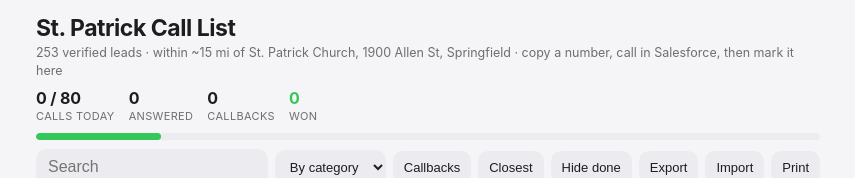
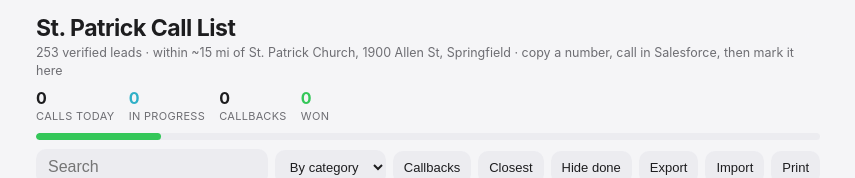
Before and after one commit to abechaunce2/springfield-call-list, a plain HTML site: page index.html in a window 1280 px wide. Shown: the top 178 px of the page, without its empty margins (212-1067 px from the left). Drawn offline with Linux system fonts and the light colour scheme.

Commit message:
Add In Progress status; Not now = red; scoreboard tracks pipeline (In Progress + Won)

```diff
--- a/index.html
+++ b/index.html
@@ -366,13 +366,14 @@ LEADS.forEach(l=>{const m=TOWNMI[l.t]||[12,2];l.mi=m[0];l.tier=m[1];l.dig=l.p.re
 const STATUS={
   noanswer:{lbl:"No answer",c:"var(--muted)"},
   leftmsg:{lbl:"Left msg",c:"var(--blue)"},
-  answered:{lbl:"Answered",c:"var(--teal)"},
+  answered:{lbl:"Answered",c:"var(--purple)"},
   callback:{lbl:"Callback",c:"var(--orange)"},
-  notnow:{lbl:"Not now",c:"var(--purple)"},
+  inprogress:{lbl:"In Progress",c:"var(--teal)"},
+  notnow:{lbl:"Not now",c:"var(--red)"},
   won:{lbl:"WON",c:"var(--green)"},
   called:{lbl:"Called",c:"var(--muted)"}
 };
-const ORDER=["noanswer","leftmsg","answered","callback","notnow","won"];
+const ORDER=["noanswer","leftmsg","callback","inprogress","notnow","won"];
 
 // ---- storage (single keyed blob per church/week + visible save) ----
 const LIST_ID="stpatrick-1900allen-springfield";
@@ -536,11 +537,11 @@ function dueBanner(){
 function esc(s){return (s+'').replace(/[&<>]/g,c=>({'&':'&amp;','<':'&lt;','>':'&gt;'}[c]));}
 
 function updateScore(){
-  let done=0,today=0,answered=0,won=0,cbs=0;
-  LEADS.forEach(l=>{const r=STATE[l.dig];if(!r)return;if(r.status)done++;if(isToday(r.ts))today++;if(r.status==='answered')answered++;if(r.status==='won')won++;if(r.time)cbs++;});
+  let done=0,today=0,inprog=0,won=0,cbs=0;
+  LEADS.forEach(l=>{const r=STATE[l.dig];if(!r)return;if(r.status)done++;if(isToday(r.ts))today++;if(r.status==='inprogress')inprog++;if(r.status==='won')won++;if(r.time)cbs++;});
   scoreEl.innerHTML=
-    '<div class="pip"><b>'+today+' / '+GOAL+'</b><span class="lbl">calls today</span></div>'+
-    '<div class="pip"><b>'+answered+'</b><span class="lbl">answered</span></div>'+
+    '<div class="pip"><b>'+today+'</b><span class="lbl">calls today</span></div>'+
+    '<div class="pip"><b style="color:var(--teal)">'+inprog+'</b><span class="lbl">in progress</span></div>'+
     '<div class="pip"><b>'+cbs+'</b><span class="lbl">callbacks</span></div>'+
     '<div class="pip"><b style="color:var(--green)">'+won+'</b><span class="lbl">won</span></div>';
   const pct=Math.round(done/LEADS.length*100);bar.style.width=pct+'%';count.textContent=done+' / '+LEADS.length+' done';
```
